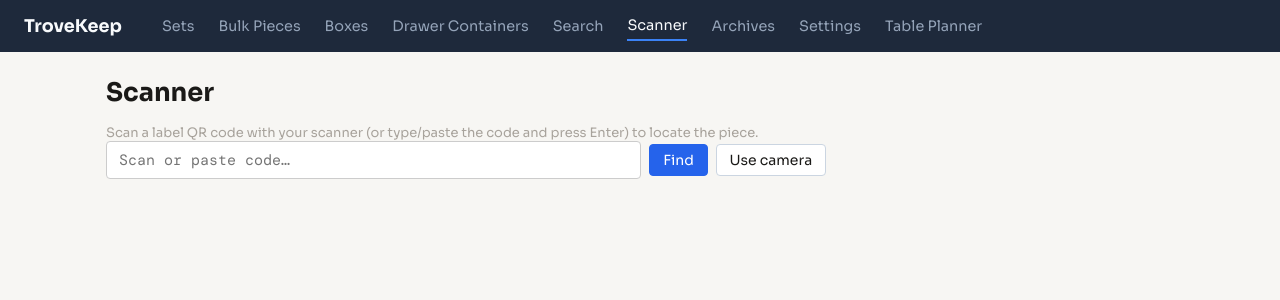
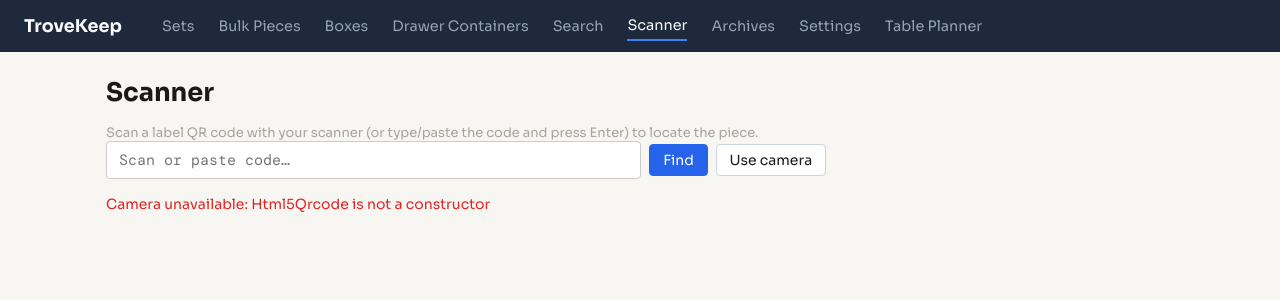
Before and after one commit to batspriggan/TroveKeep, a Vue app in the folder ui/: page /scanner in a window 1280 px wide. Both pictures are taken after a click on the button "Use camera". Shown: the top 300 px of the page. Built offline with nearby package versions, Linux system fonts and the light colour scheme.

Commit message:
fix(scanner): show camera error even after the camera box unmounts
cameraError was rendered inside the v-if='cameraActive' box, so when startup failed and
cameraActive was set false the error vanished and was invisible. Move it outside the box
so the failure reason stays visible.

```diff
--- a/ui/src/views/ScannerView.vue
+++ b/ui/src/views/ScannerView.vue
@@ -25,9 +25,9 @@
 
     <div v-if="cameraActive" class="camera-box">
       <div id="trovekeep-camera" ref="cameraEl" class="camera-target"></div>
-      <p v-if="cameraError" class="error">{{ cameraError }}</p>
     </div>
 
+    <p v-if="cameraError" class="error">{{ cameraError }}</p>
     <p v-if="error" class="error">{{ error }}</p>
 
     <div v-if="result" class="result card">
```
